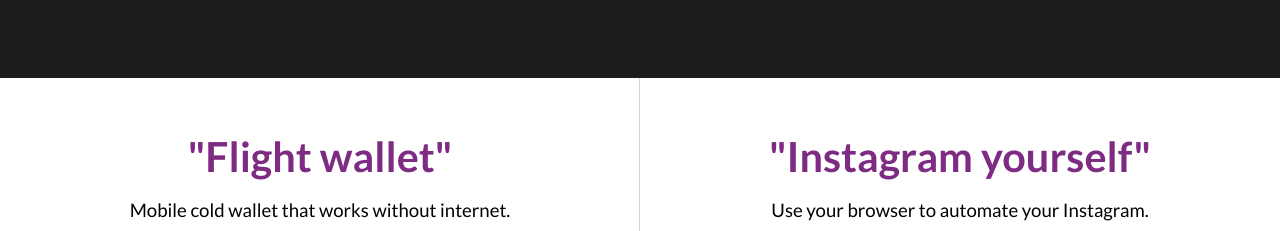
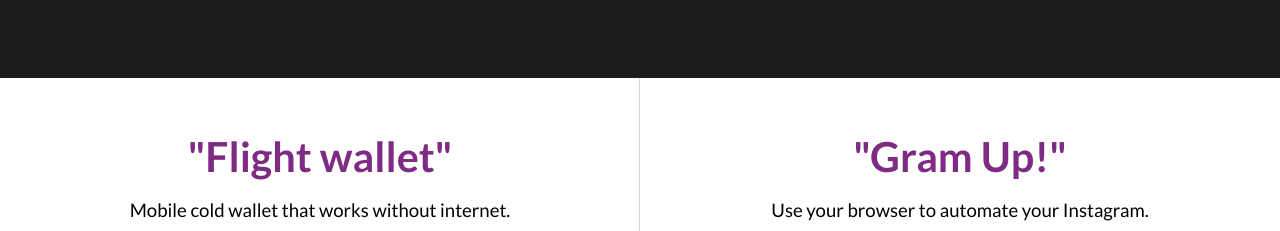
Before and after one commit to morejust/foundation, a plain HTML site: page index.html in a window 1280 px wide. Shown: the part 1480-1711 px from the top of the page. Drawn offline with Linux system fonts and the light colour scheme; a script that the page names is missing.

Commit message:
Update index.html

```diff
--- a/index.html
+++ b/index.html
@@ -145,11 +145,11 @@
         <div class="column">
           <h3 class="ui orange header">
             <a
-              href="https://github.com/instagrambot/web"
+              href="https://gramup.me/"
               class="ui purple header hoverme"
               target="_blank"
             >
-              "Instagram yourself"
+              "Gram Up!"
             </a>
           </h3>
           <p>
@@ -341,7 +341,7 @@
             <a href="mailto:danokhlopkov@gmail.com" class="item" target="_blank">Contact us</a>
             <a href="mailto:danokhlopkov@gmail.com" class="item" target="_blank">Banana Pre-Order</a>
             <a href="mailto:danokhlopkov@gmail.com" class="item" target="_blank">DNA FAQ</a>
-            <a href="mailto:danokhlopkov@gmail.com" class="item" target="_blank">Favorite X-Men</a>
+            <a href="https://linkedin.com/company/morejust" class="item" target="_blank">Linkedin</a>
           </div>
         </div>
         <div class="seven wide column">
```
